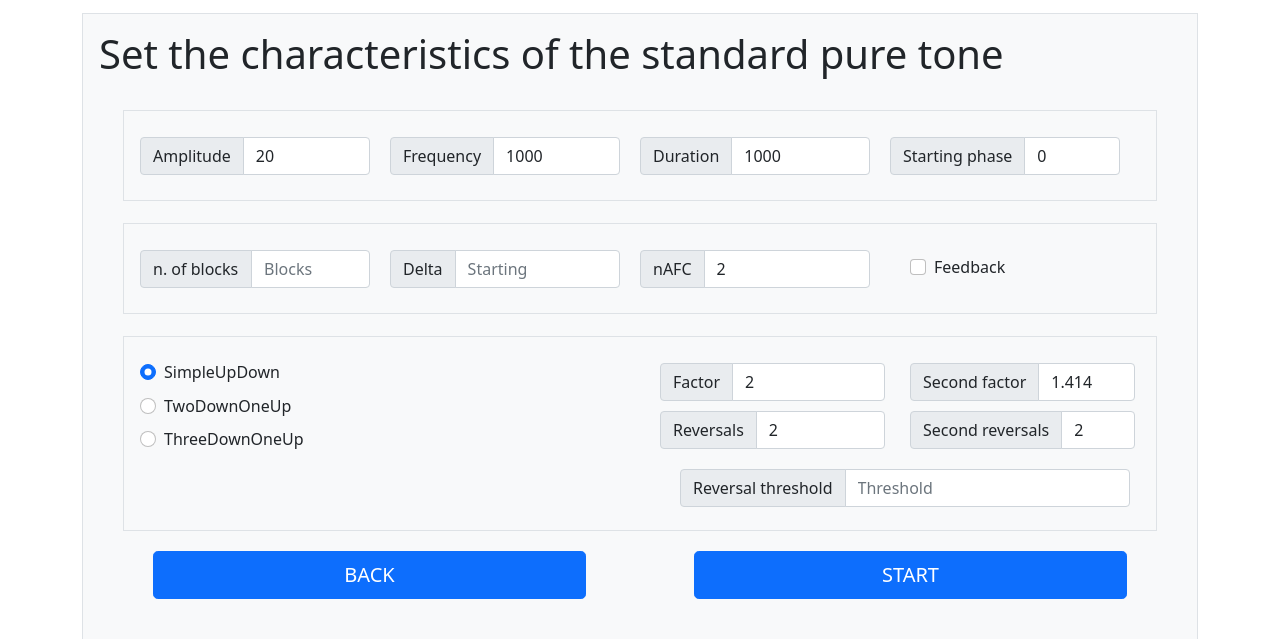
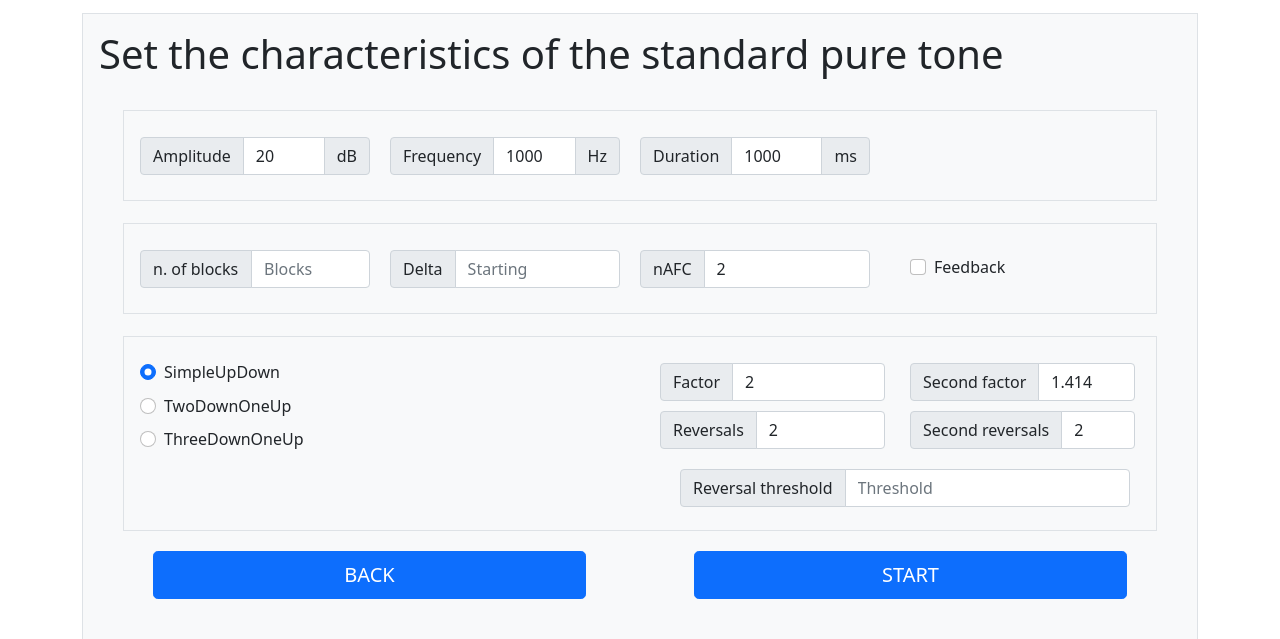
Before and after one commit to NiccoloOrlandi/PsychoacousticsWeb, a PHP site: page /soundSettings.php?test=1 in a window 1280 px wide. Shown: the top 639 px of the page. Run offline with PHP 8.4, Linux system fonts and the light colour scheme.

Commit message:
Aggiunte unitá di misura e oscurato il parametro phase

```diff
--- a/soundSettings.php
+++ b/soundSettings.php
@@ -32,22 +32,26 @@
 											<div class="input-group flex-nowrap">
 												<span class="input-group-text" id="addon-wrapping">Amplitude</span>
 												<input type="text" class="form-control"  name="amplitude" id = "amplitude" placeholder="Standard" aria-label="Username" aria-describedby="addon-wrapping" value = "20">
+												<span class="input-group-text" id="addon-wrapping">dB</span>
 											</div>
 
 											<div class="input-group flex-nowrap">
 												<span class="input-group-text" id="addon-wrapping">Frequency</span>
 												<input type="text" class="form-control" name="frequency" id = "frequency" placeholder="Standard" aria-label="Username" aria-describedby="addon-wrapping" value="1000">
+												<span class="input-group-text" id="addon-wrapping">Hz</span>
 											</div>
 
 											<div class="input-group flex-nowrap">
 												<span class="input-group-text" id="addon-wrapping">Duration</span>
 												<input type="text" class="form-control" name="duration" id = "duration" placeholder="Standard" aria-label="Username" aria-describedby="addon-wrapping" value = "1000">
+												<span class="input-group-text" id="addon-wrapping">ms</span>
 											</div>
 
-											<div class="input-group flex-nowrap">
+											<!-- <div class="input-group flex-nowrap">
 												<span class="input-group-text" id="addon-wrapping">Starting phase</span>
 												<input type="text" class="form-control" name="phase" id = "phase" placeholder="Standard" aria-label="Username" aria-describedby="addon-wrapping" value = "0">
-											</div>
+												<span class="input-group-text" id="addon-wrapping">°</span>
+											</div> -->
 										</div>
 									</div>
 								</div>
```
Also changed, not shown: sounds.js (+4 -3 lines).
